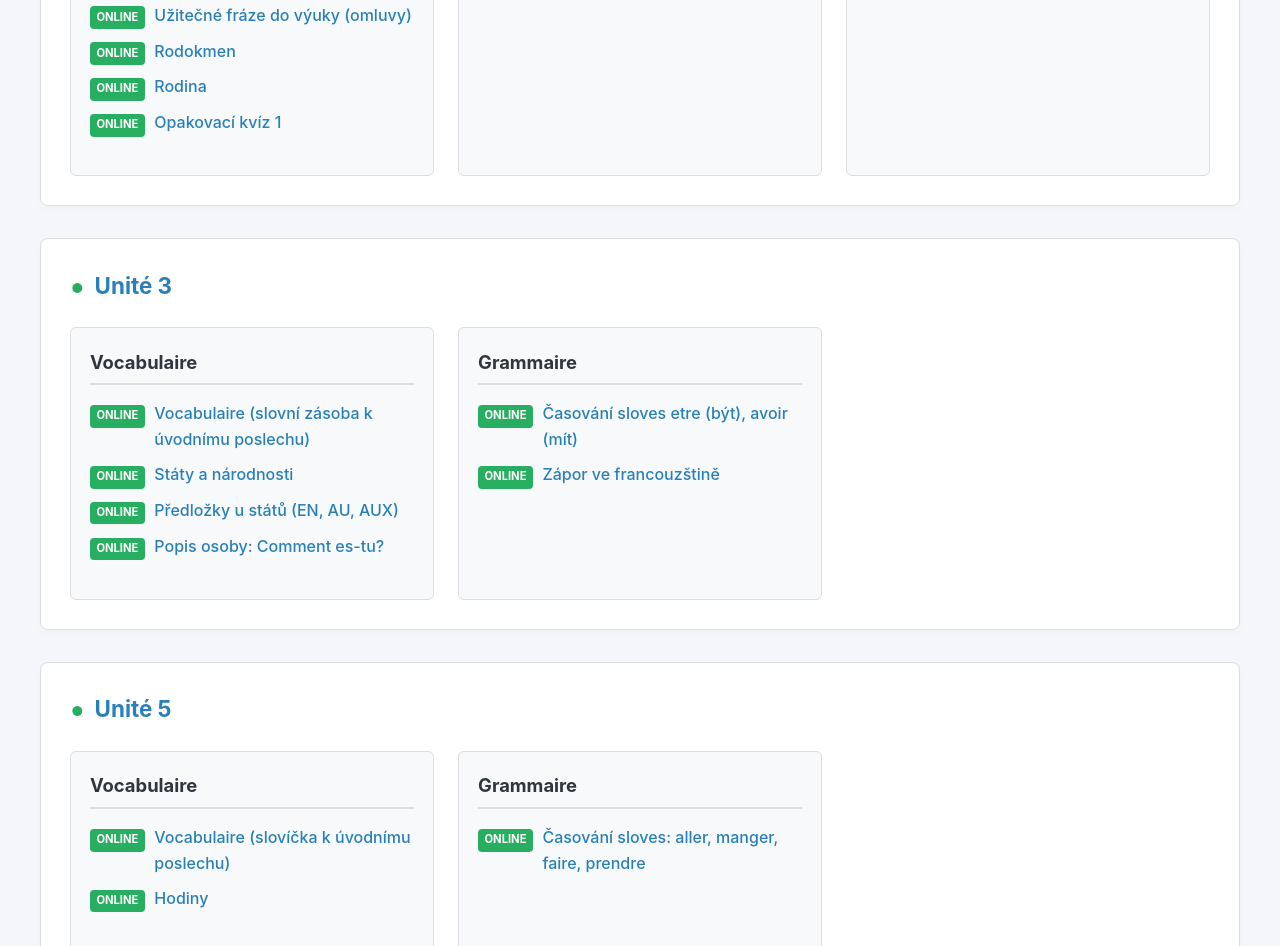
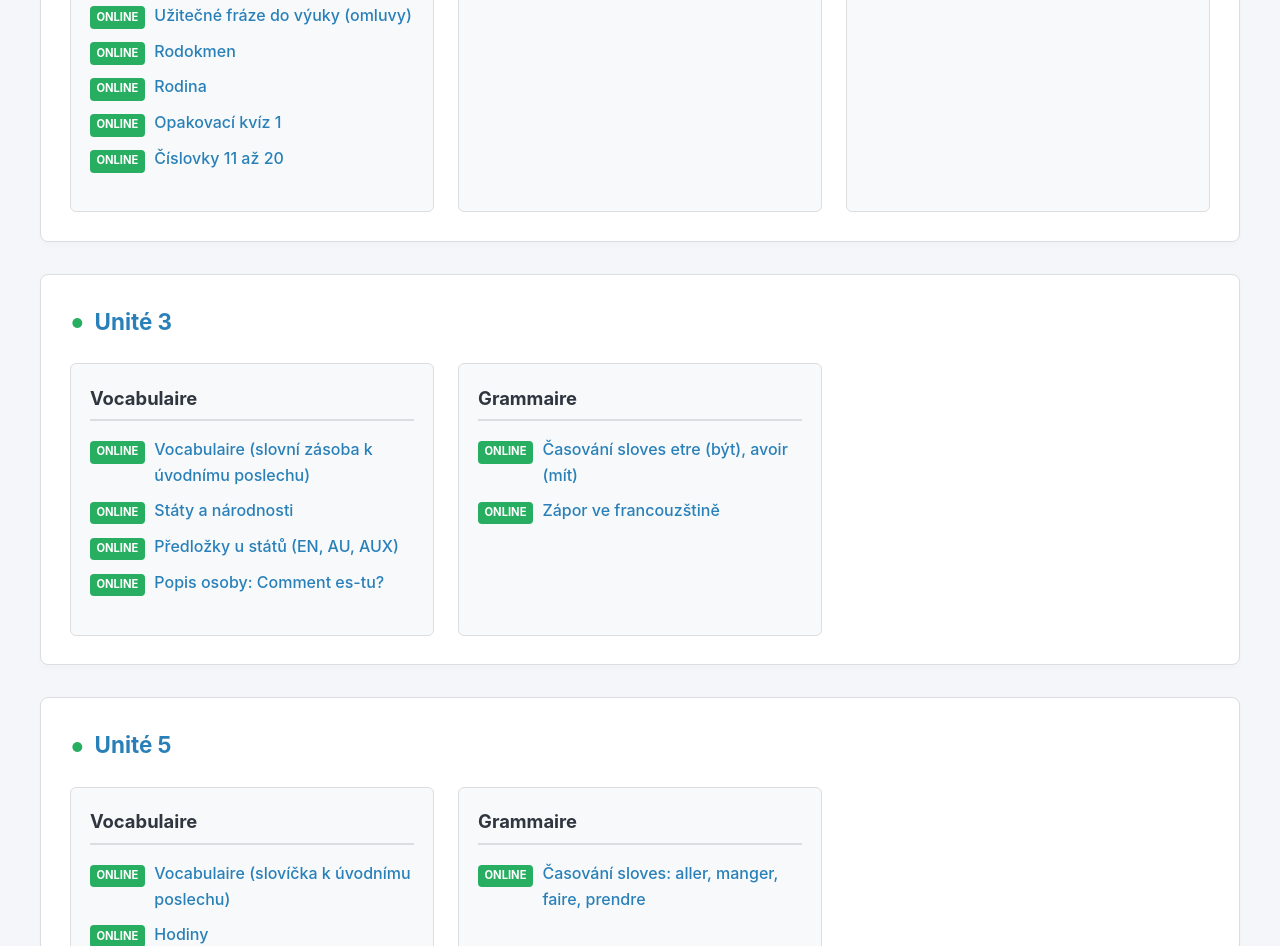
Before and after one commit to milatovad-vyuka/vyuka, a plain HTML site: page index.html in a window 1280 px wide. Shown: the part 1690-2636 px from the top of the page. Drawn offline with Linux system fonts and the light colour scheme.

Commit message:
Update index.html

```diff
--- a/index.html
+++ b/index.html
@@ -283,6 +283,7 @@
                             <li><span class="badge online">online</span><a href="lekce0/rodina_rodokmen.html">Rodokmen</a></li>
                             <li><span class="badge online">online</span><a href="lekce0/rodina.html">Rodina</a></li>
                             <li><span class="badge online">online</span><a href="lekce0/unite_0_kviz_fj_1.html">Opakovací kvíz 1</a></li>
+                            <li><span class="badge online">online</span><a href="lekce0/cislovky_11_20.html">Číslovky 11 až 20</a></li>
                             <li></li>
                         </ul>
                     </div>
```
